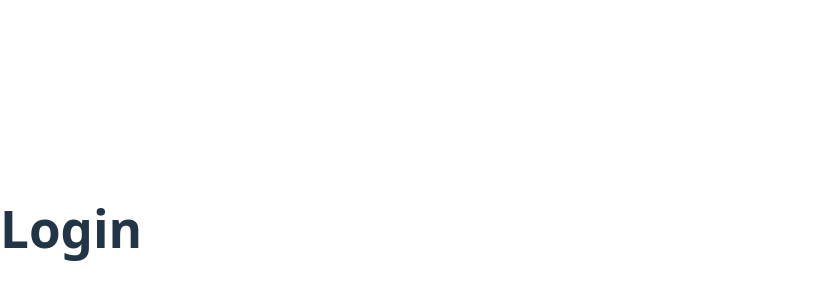
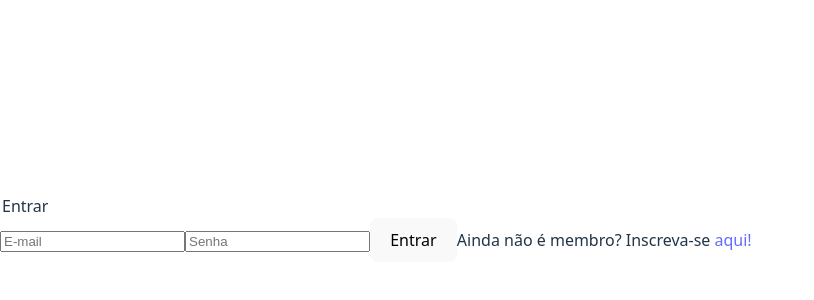
Before and after one commit to CaioFiszuk/blocoDeNotas, a React (Vite) app in the folder frontend/: page /signin in a window 1280 px wide. Shown: the part 172-472 px from the top of the page, without its empty margins (0-814 px from the left). Built offline with nearby package versions, Linux system fonts and the light colour scheme.

Commit message:
Cria a funcionalidade para o login de usuário

```diff
--- a/frontend/src/components/App.tsx
+++ b/frontend/src/components/App.tsx
@@ -1,5 +1,5 @@
 import { Routes, Route, Navigate, useNavigate } from 'react-router-dom';
-import { useState } from 'react';
+import { useEffect, useState } from 'react';
 import { toast } from "react-toastify";
 import ProtectedRoute from './ProtectedRoute';
 import Header from './Header';
@@ -7,14 +7,20 @@ import Main from './Main';
 import Login from './Login';
 import Register from './Register';
 import * as auth from '../utils/auth';
+import * as token from '../utils/token';
 
 interface handleRegistrationProps {
   email: string,
   password: string
 }
 
+interface handleLoginProps {
+  email: string,
+  password: string
+}
+
 function App() {
-  const [isLoggedIn, setIsLoggedIn] = useState(false);
+  const [isLoggedIn, setIsLoggedIn] = useState(localStorage.getItem("isLoggedIn") === "true");
 
   const navigate = useNavigate();
 
@@ -32,6 +38,49 @@ function App() {
       });
   }
 
+  const handleLogin = ({ email, password }: handleLoginProps) => {
+    auth
+      .authorize(email, password)
+      .then((data) => {
+        if (data.token) {
+          token.setToken(data.token);
+          localStorage.setItem("isLoggedIn", "true");
+
+          auth.getUserInfo(data.token)
+          .then(() => {
+            setIsLoggedIn(true);
+            navigate("/");
+          });
+        }
+      })
+      .catch((error) => {
+        toast.error(error.message.slice(6));
+      });
+  }
+
+  const signOut = () => {
+    token.removeToken();
+    localStorage.removeItem("isLoggedIn");
+    setIsLoggedIn(false);
+    navigate("/signin");
+  }
+
+  useEffect(() => {
+    const jwt = token.getToken();
+    if (jwt) {
+      auth.getUserInfo(jwt)
+        .then(() => {
+          setIsLoggedIn(true);
+          localStorage.setItem("isLoggedIn", "true");
+        })
+        .catch(() => {
+          setIsLoggedIn(false);
+          token.removeToken();
+          localStorage.removeItem("isLoggedIn");
+        });
+    }
+  }, []);
+
   return (
     <div>
      <Routes>
@@ -39,7 +88,7 @@ function App() {
           path='/'
           element={
             <ProtectedRoute isLoggedIn={isLoggedIn}>
-               <Header />
+               <Header handleSignOut={signOut}/>
                <Main />
             </ProtectedRoute>
           }
@@ -58,7 +107,7 @@ function App() {
           path='/signin'
           element={
             <>
-             <Login />
+             <Login handleLogin={handleLogin}/>
             </>
           }
         />
--- a/frontend/src/components/Header.tsx
+++ b/frontend/src/components/Header.tsx
@@ -1,9 +1,13 @@
-function Header() {
+interface handleSignOutProps {
+  handleSignOut: () => void;
+}
+
+function Header({handleSignOut}: handleSignOutProps) {
 
     return (
-      <>
-
-      </>
+      <header>
+        <button onClick={handleSignOut}>Sair</button>
+      </header>
     )
   }
 
--- a/frontend/src/components/Login.tsx
+++ b/frontend/src/components/Login.tsx
@@ -1,10 +1,68 @@
+import { useState } from "react";
+import { Link } from "react-router-dom";
+import { ToastContainer, toast } from "react-toastify";
+import "react-toastify/dist/ReactToastify.css";
 
-function Login() {
+interface loginProps {
+  handleLogin: (data: { email: string; password: string }) => void;
+}
+
+function Login({handleLogin}:loginProps) {
+
+  const [data, setData] = useState({
+    email: "",
+    password: "",
+  });
+
+  const handleChange = (e: React.ChangeEvent<HTMLInputElement>) => {
+    const { name, value } = e.target;
+    setData((prevData) => ({
+      ...prevData,
+      [name]: value,
+    }));
+  };
+
+  const handleSubmit = (e: React.FormEvent<HTMLFormElement>) => {
+    e.preventDefault();
+
+    if (!data.email || !data.password) {
+      toast.error("Preencha todos os campos!", { autoClose: 3000 });
+      return;
+    }
+
+    handleLogin(data);
+  };
 
     return (
-      <>
-       <h1>Login</h1>
-      </>
+    <div className="form__page">
+      <form onSubmit={handleSubmit} className="form" autoComplete="off">
+          <legend className="form__title">Entrar</legend>
+
+          <input
+            type='email'
+            name='email'
+            placeholder='E-mail'
+            //className="form__input"
+            value={data.email}
+            onChange={handleChange}
+          />
+
+          <input
+            type='password'
+            name='password'
+            placeholder='Senha'
+            //className="form__input"
+            value={data.password}
+            onChange={handleChange}
+          />
+
+          <button className="form__button" type="submit">Entrar</button>
+
+          <span className="form__info">Ainda não é membro? Inscreva-se <Link to='/signup' className='link'>aqui!</Link></span>
+       </form>
+
+       <ToastContainer />
+    </div>
     )
   }
 
--- a/frontend/src/components/Main.tsx
+++ b/frontend/src/components/Main.tsx
@@ -2,9 +2,9 @@
 function Main() {
 
     return (
-      <>
-
-      </>
+      <main>
+        <h1>Main page</h1>
+      </main>
     )
   }
 
--- a/frontend/src/components/Register.tsx
+++ b/frontend/src/components/Register.tsx
@@ -33,7 +33,7 @@ function Register({handleRegistration}: RegisterProps) {
   };
 
     return (
-      <div className="form__page">
+    <div className="form__page">
       <form onSubmit={handleSubmit} className="form"  autoComplete="off">
         <legend className="form__title">Cadastre-se</legend>
 
--- a/frontend/src/utils/auth.ts
+++ b/frontend/src/utils/auth.ts
@@ -18,3 +18,38 @@ export const register = (email: string, password: string) => {
         }
       });
 };
+
+export const authorize = (email: string, password: string) => {
+  return axios.post(`${BASE_URL}/users/signin`, { email, password }, {
+      headers: {
+        Accept: "application/json",
+        "Content-Type": "application/json",
+      }
+    })
+    .then((res) => res.data)
+    .catch((error) => {
+      if (error.response) {
+        throw new Error(`${error.response.status} - ${error.response.data.message || "Erro na requisição"}`);
+      } else {
+        throw new Error("Erro de conexão: verifique se o servidor está rodando");
+      }
+    });
+};
+
+export const getUserInfo = (token: string) => {
+  return axios.get(`${BASE_URL}/users/me`, {
+    headers: {
+      Accept: "application/json",
+      "Content-Type": "application/json",
+      Authorization: `Bearer ${token}`,
+    }
+  })
+  .then((res) => res.data)
+  .catch((error) => {
+    if (error.response) {
+      throw new Error(`${error.response.status} - ${error.response.data.message || "Erro na requisição"}`);
+    } else {
+      throw new Error("Erro de conexão: verifique se o servidor está rodando");
+    }
+  });
+}
--- /dev/null
+++ b/frontend/src/utils/token.ts
@@ -0,0 +1,13 @@
+const TOKEN_KEY = "user-token";
+
+export const setToken = (token: string) => {
+  return localStorage.setItem(TOKEN_KEY, token);
+}
+
+export const getToken = () => {
+  return localStorage.getItem(TOKEN_KEY);
+};
+
+export const removeToken = () => {
+ return localStorage.removeItem(TOKEN_KEY);
+};
```
